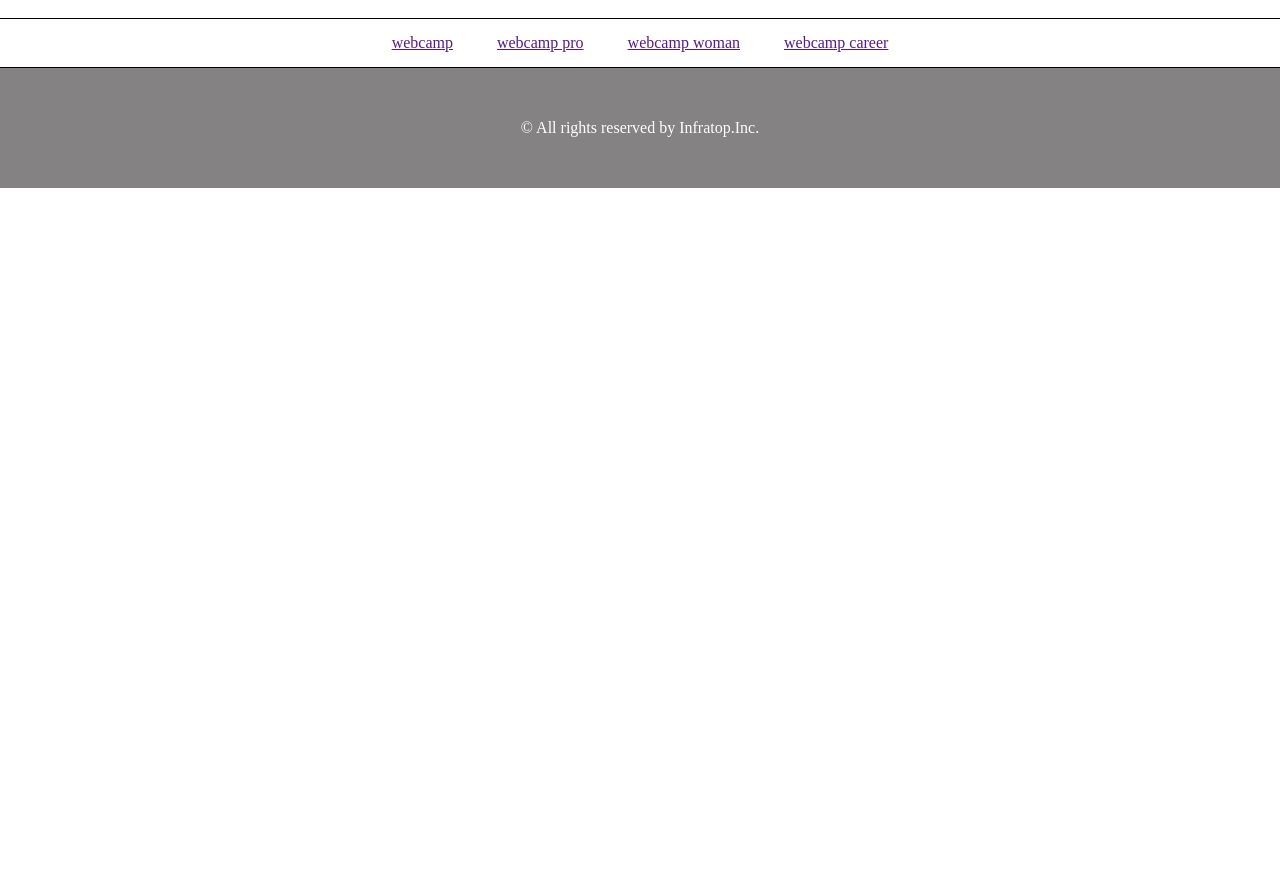
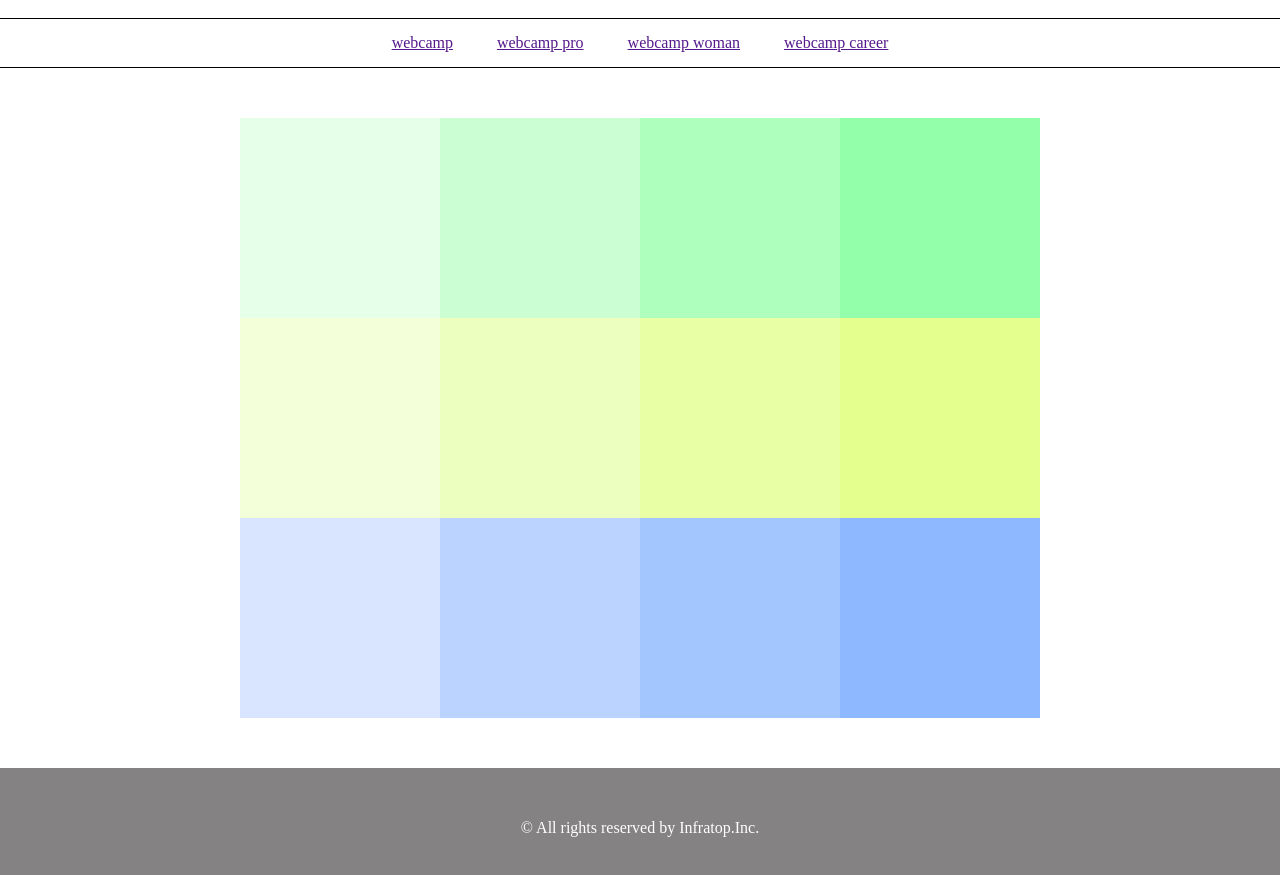
Before and after one commit to masaya-31/practice_1-5, a plain HTML site: page index.html in a window 1280 px wide. Shown: the part 59-934 px from the top of the page. Before the commit the page ends 800 px from the top, so only its background shows below. Drawn offline with Linux system fonts and the light colour scheme.

Commit message:
[Finish]1-5

```diff
--- a/index.html
+++ b/index.html
@@ -29,6 +29,18 @@
     </nav>
 
     <div class="main">
+      <div class="box nb1"></div>
+      <div class="box nb2"></div>
+      <div class="box nb3"></div>
+      <div class="box nb4"></div>
+      <div class="box nb5"></div>
+      <div class="box nb6"></div>
+      <div class="box nb7"></div>
+      <div class="box nb8"></div>
+      <div class="box nb9"></div>
+      <div class="box nb10"></div>
+      <div class="box nb11"></div>
+      <div class="box nb12"></div>
     </div>
 
     <footer class="footer-text">
--- a/style.css
+++ b/style.css
@@ -25,6 +25,67 @@ header {
   margin: 0 20px;
 }
 
+.main {
+  width: 800px;
+  margin: 50px auto;
+  display: flex;
+  flex-wrap: wrap;
+  justify-content: center;
+}
+
+.box {
+  width: 200px;
+  height: 200px;
+}
+
+.nb1 {
+  background-color: #e6ffe9;
+}
+
+.nb2 {
+  background-color: #cbffd3;
+}
+
+.nb3 {
+  background-color: #aeffbd;
+}
+
+.nb4 {
+  background-color: #93ffab;
+}
+
+.nb5 {
+  background-color: #f3ffd8;
+}
+
+.nb6 {
+  background-color: #edffbe;
+}
+
+.nb7 {
+  background-color: #e9ffa5;
+}
+
+.nb8 {
+  background-color: #e4ff8d;
+}
+
+.nb9 {
+  background-color: #d9e5ff;
+}
+
+.nb10 {
+  background-color: #bad3ff;
+}
+
+.nb11 {
+  background-color: #a4c6ff;
+}
+
+.nb12 {
+  background-color: #8eb8ff;
+}
+
 footer {
   width: 100%;
   height: 120px;
```
